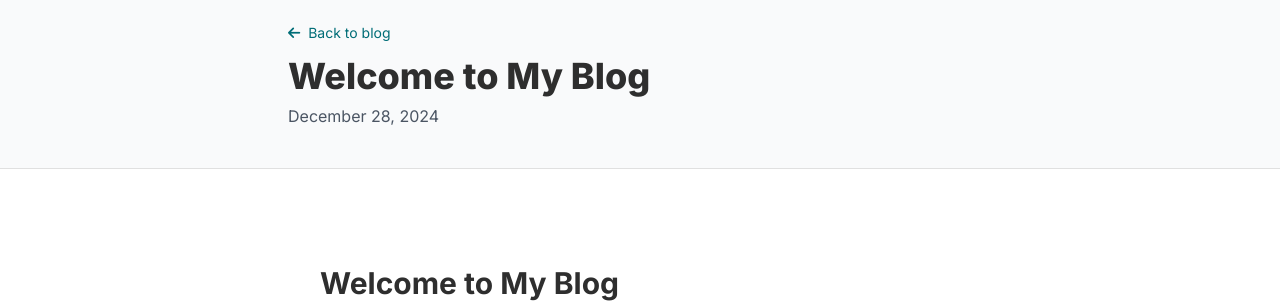
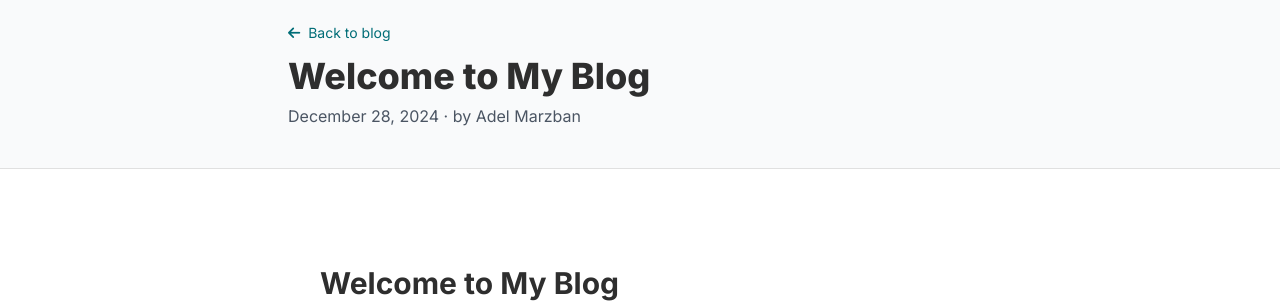
Before and after one commit to adelmarzban/adelmarzban.github.io, a Jekyll site: the page built from _posts/2024-12-28-welcome.md, in a window 1280 px wide and 1003 px high. Shown: the part 132-435 px from the top of the window. Built offline with Jekyll 4.4.1, drawn with Linux system fonts in a browser that asks for light colours; nearby versions of some CDN libraries; some of the changed lines change nothing that is shown.

Commit message:
Update _config.yml

```diff
--- a/_config.yml
+++ b/_config.yml
@@ -3,19 +3,37 @@ description: "Advancing medicine via tissue innovation, tissue banking, and biom
 url: "https://adelmarzban.github.io"   # no trailing slash
 baseurl: ""                             # user site must be empty
 
+# Markdown / formatting
 markdown: kramdown
 kramdown:
   input: GFM
 
+# Blog URLs and pagination (blog index at /blog/)
 permalink: /blog/:year/:month/:day/:title/
 paginate: 5
 paginate_path: "/blog/page:num"
 
+# GitHub Pages–supported plugins
 plugins:
   - jekyll-feed
   - jekyll-sitemap
   - jekyll-seo-tag
   - jekyll-paginate
 
+# Build hygiene
 exclude:
   - README.md
+  - Gemfile
+  - Gemfile.lock
+  - node_modules
+  - package.json
+  - package-lock.json
+
+# Sensible defaults for posts
+defaults:
+  - scope:
+      path: ""
+      type: "posts"
+    values:
+      layout: post
+      author: "Adel Marzban"
```
